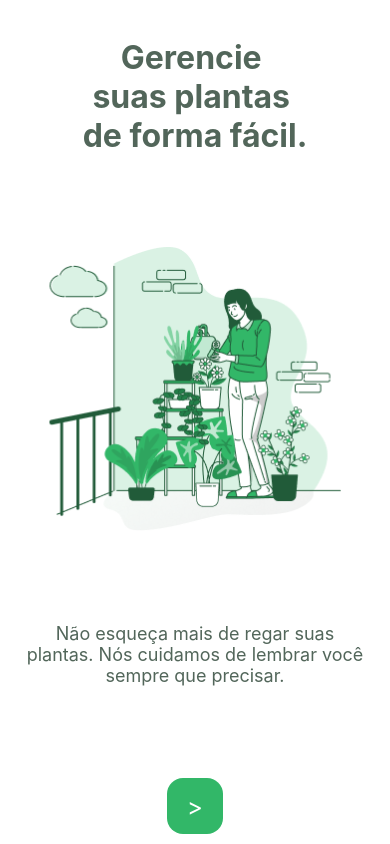
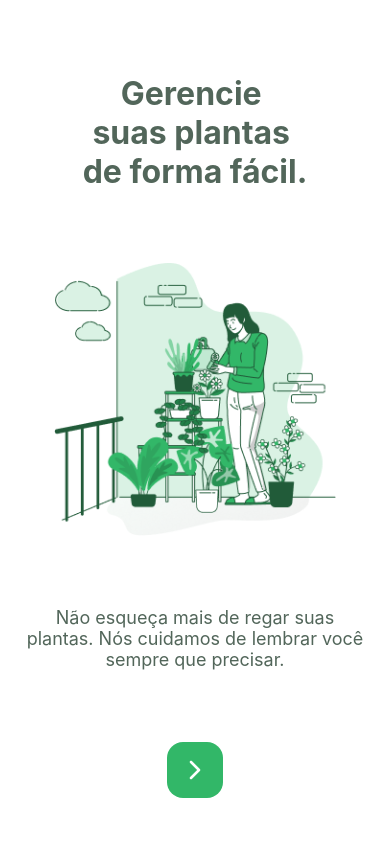
Before and after one commit to ialexanderbrito/plantmanager, a React Native app: screen / in a window 390 px wide. Built offline with nearby package versions, Linux system fonts and the light colour scheme.

Commit message:
:lipstick: Estilizado botão com icone

```diff
--- a/src/pages/Welcome/index.tsx
+++ b/src/pages/Welcome/index.tsx
@@ -1,6 +1,7 @@
 import React from 'react';
 
 import wateringImg from '../../assets/watering.png';
+import { Feather } from '@expo/vector-icons';
 
 import {
   Container,
@@ -8,7 +9,7 @@ import {
   Background,
   Description,
   Button,
-  ButtonText,
+  ButtonIcon,
 } from './styles';
 
 export function Welcome() {
@@ -21,7 +22,7 @@ export function Welcome() {
           de forma fácil.
         </Title>
 
-        <Background source={wateringImg} />
+        <Background source={wateringImg} resizeMode="contain" />
 
         <Description>
           Não esqueça mais de regar suas plantas. Nós cuidamos de lembrar você
@@ -29,7 +30,9 @@ export function Welcome() {
         </Description>
 
         <Button activeOpacity={0.7}>
-          <ButtonText>{'>'}</ButtonText>
+          <ButtonIcon>
+            <Feather name="chevron-right" size={32} />
+          </ButtonIcon>
         </Button>
       </Container>
     </>
--- a/src/pages/Welcome/styles.ts
+++ b/src/pages/Welcome/styles.ts
@@ -1,10 +1,11 @@
 import styled from 'styled-components/native';
+import { Dimensions } from 'react-native'
 import colors from '../../styles/colors';
 
 export const Container = styled.SafeAreaView`
   flex: 1;
   align-items: center;
-  justify-content: space-between;
+  justify-content: space-around;
 `;
 
 export const Title = styled.Text`
@@ -16,8 +17,7 @@ export const Title = styled.Text`
 `;
 
 export const Background = styled.Image`
-  width: 292px;
-  height: 284px;
+  height: ${Dimensions.get('window').width * 0.7};
 `;
 
 export const Description = styled.Text`
@@ -37,7 +37,6 @@ export const Button = styled.TouchableOpacity`
   width: 56px;
 `;
 
-export const ButtonText = styled.Text`
+export const ButtonIcon = styled.Text`
   color: ${colors.white};
-  font-size: 24px;
 `;
```
